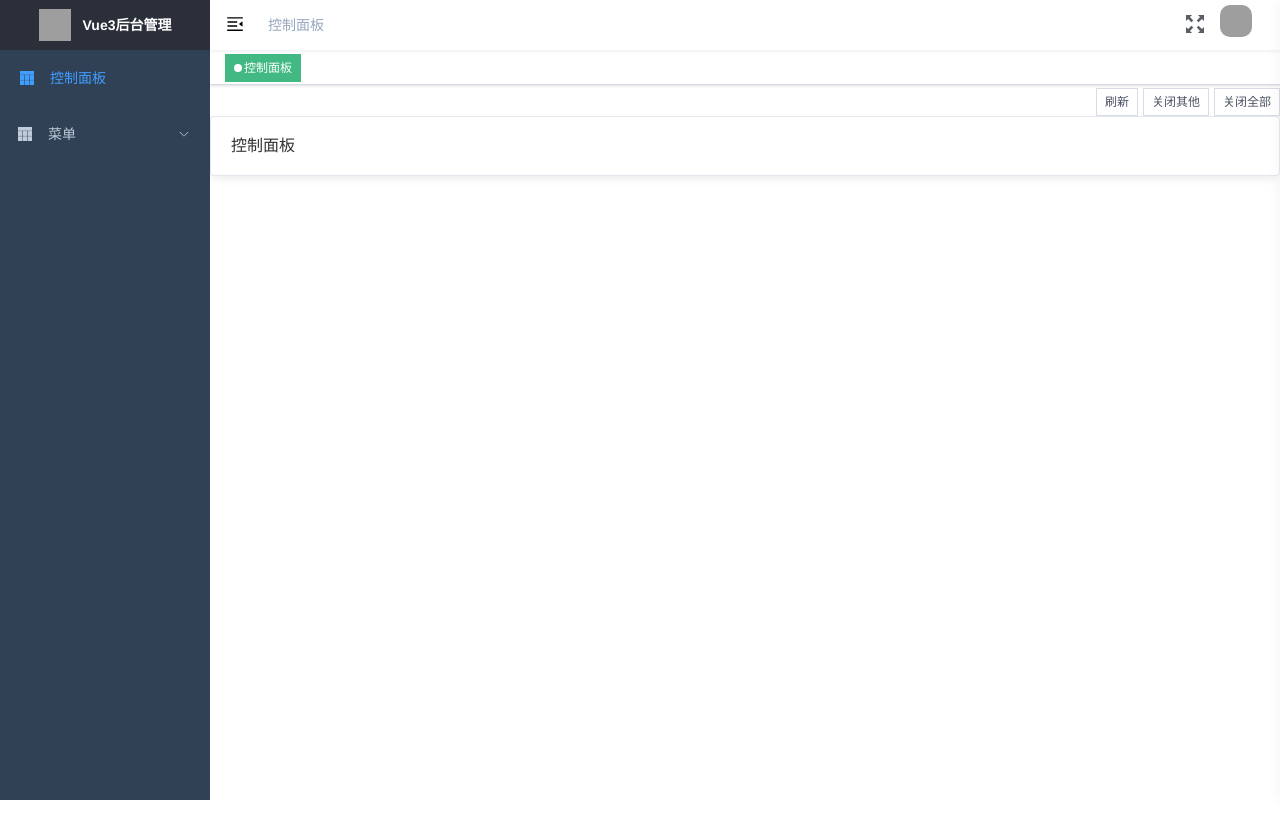
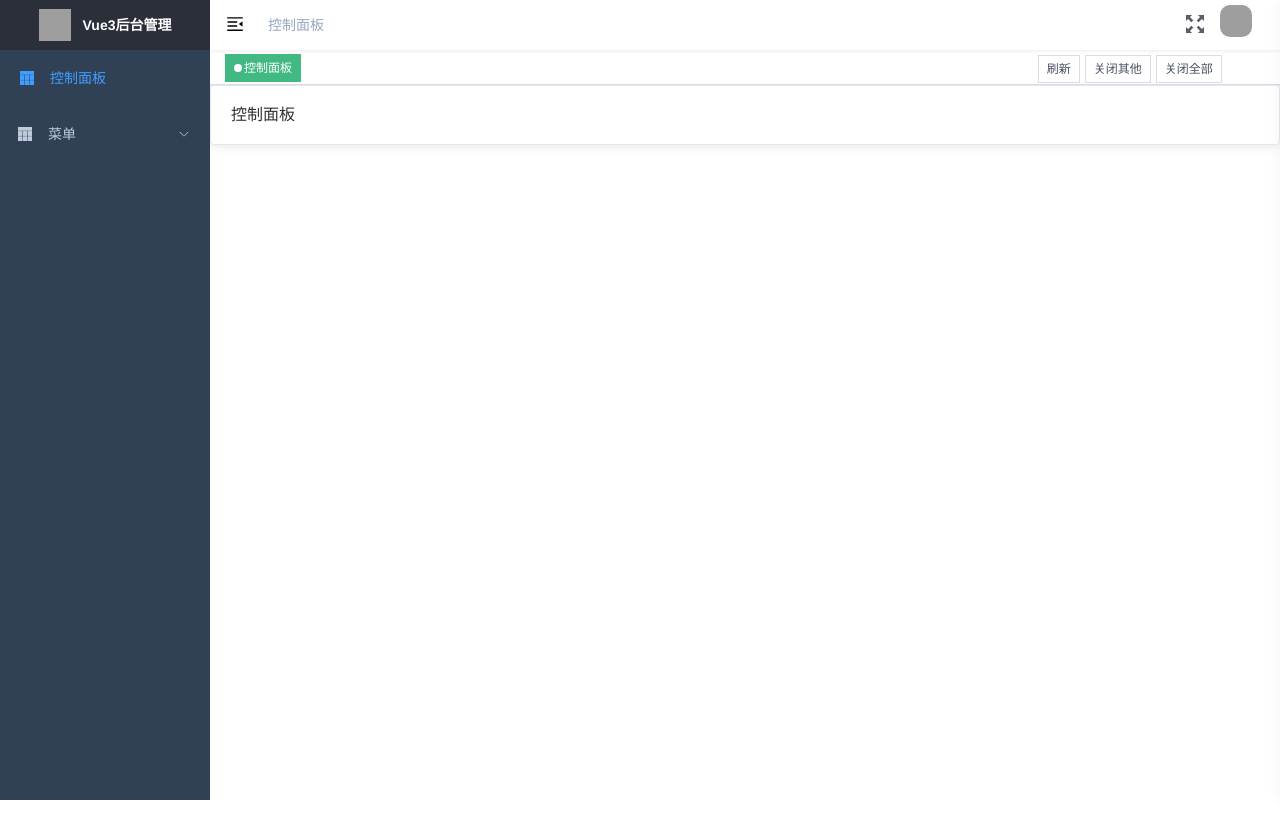
Before and after one commit to Qiu-Jun/vue3_admin_template, a Vue app: page /#/dashboard in a window 1280 px wide. After the commit the page ends 801 px from the top, so only its background shows below. Built offline with nearby package versions, Linux system fonts and the light colour scheme; grey boxes are pictures that could not be loaded.

Commit message:
feat:添加postcss autoprefixer

```diff
--- a/package.json
+++ b/package.json
@@ -23,6 +23,7 @@
     },
     "devDependencies": {
         "@vitejs/plugin-vue": "^2.2.0",
+        "autoprefixer": "^10.4.4",
         "cross-env": "^7.0.3",
         "eslint": "^8.2.0",
         "eslint-config-airbnb-base": "^15.0.0",
--- a/src/layout/components/tagsView/index.vue
+++ b/src/layout/components/tagsView/index.vue
@@ -172,14 +172,16 @@ export default defineComponent({
 
 <style lang="scss" scoped>
 .tags-view-container {
+    display: flex;
+    justify-content: space-between;
+    align-items: center;
     height: 34px;
     width: 100%;
     background: #fff;
     border-bottom: 1px solid #d8dce5;
     box-shadow: 0 1px 3px 0 rgba(0, 0, 0, 0.12), 0 0 3px 0 rgba(0, 0, 0, 0.04);
     .tags-view-wrapper {
-        float: left;
-        width: 80%;
+        width: 76%;
         .tags-view-item {
             display: inline-block;
             position: relative;
@@ -237,8 +239,7 @@ export default defineComponent({
         }
     }
     .tag-view-menu {
-        float: right;
-        widows: 20%;
+        width: 24%;
         list-style: none;
         margin: 0;
         overflow: hidden;
--- a/vite.config.js
+++ b/vite.config.js
@@ -1,7 +1,7 @@
 /*
  * :Author: June
  * :Date: 2022-03-07 02:12:16
- * :LastEditTime: 2022-03-22 13:32:21
+ * :LastEditTime: 2022-03-22 15:53:08
  * :Description:
  */
 import { defineConfig, loadEnv } from 'vite'
@@ -12,11 +12,13 @@ import AutoImport from 'unplugin-auto-import/vite'
 import { ElementPlusResolver } from 'unplugin-vue-components/resolvers'
 import { createSvgIconsPlugin } from 'vite-plugin-svg-icons' // svg
 import { createHtmlPlugin } from 'vite-plugin-html'
+import autoprefixer from 'autoprefixer'
 
 export default ({ mode }) => {
     const envData = loadEnv(mode, process.cwd())
 
     return defineConfig({
+        base: './', // 设置打包路径
         plugins: [
             vue(),
             AutoImport({
@@ -58,24 +60,21 @@ export default ({ mode }) => {
                 }
             },
             postcss: {
-                plugins: []
+                plugins: [autoprefixer()]
             }
         },
-        base: './' // 设置打包路径
-        // server: {
-        //   port: 4000, // 设置服务启动端口号
-        //   open: true, // 设置服务启动时是否自动打开浏览器
-        //   cors: true, // 允许跨域
+        server: {
+            open: true
 
-        //   // 设置代理，根据我们项目实际情况配置
-        //   proxy: {
-        //     '/api': {
-        //       target: 'http://127.0.0.1:7001',
-        //       changeOrigin: true,
-        //       secure: false,
-        //       rewrite: (path) => path.replace('/api/', '/')
-        //     }
-        //   }
-        // }
+            // // 设置代理，根据我们项目实际情况配置
+            // proxy: {
+            //     '/api': {
+            //         target: 'http://127.0.0.1:7001',
+            //         changeOrigin: true,
+            //         secure: false,
+            //         rewrite: (path) => path.replace('/api/', '/')
+            //     }
+            // }
+        }
     })
 }
```
Also changed, not shown: .browserslistrc (added), 1 other file (tests, documents, lock files or other folders).
